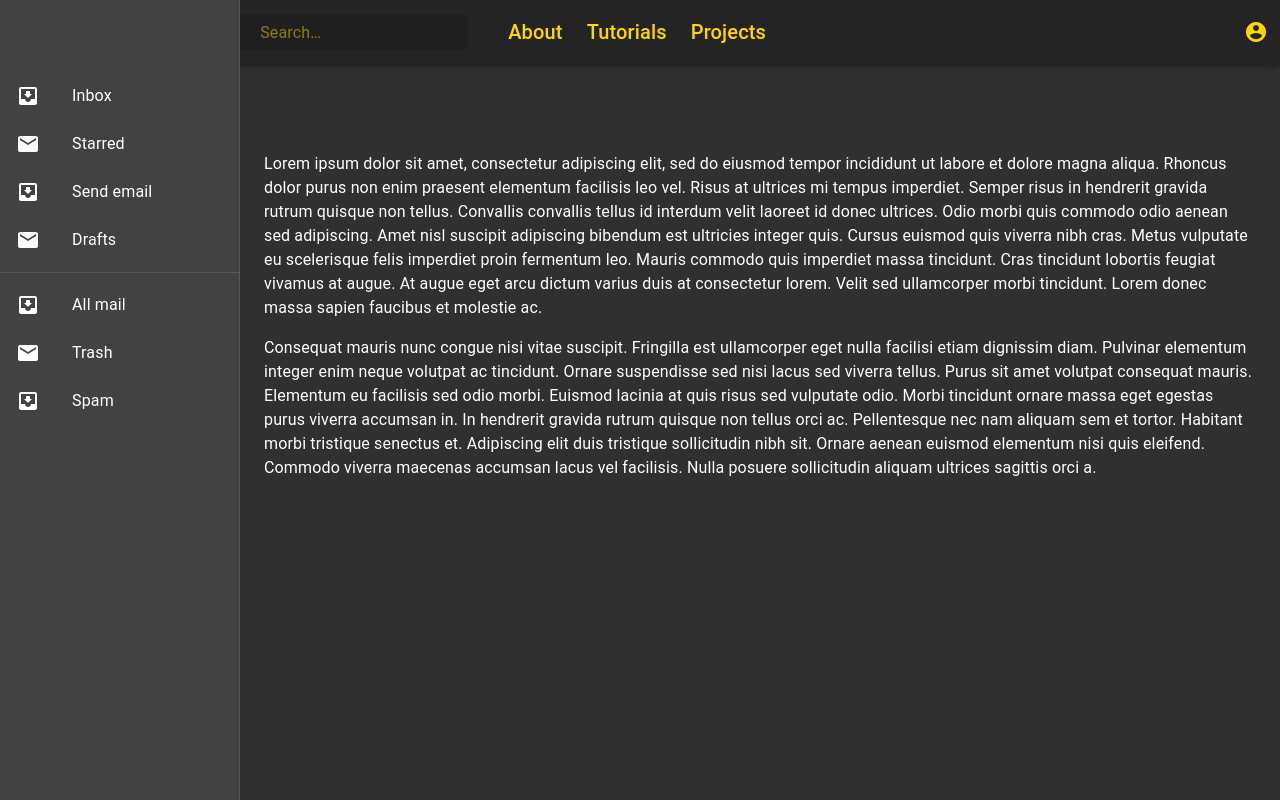
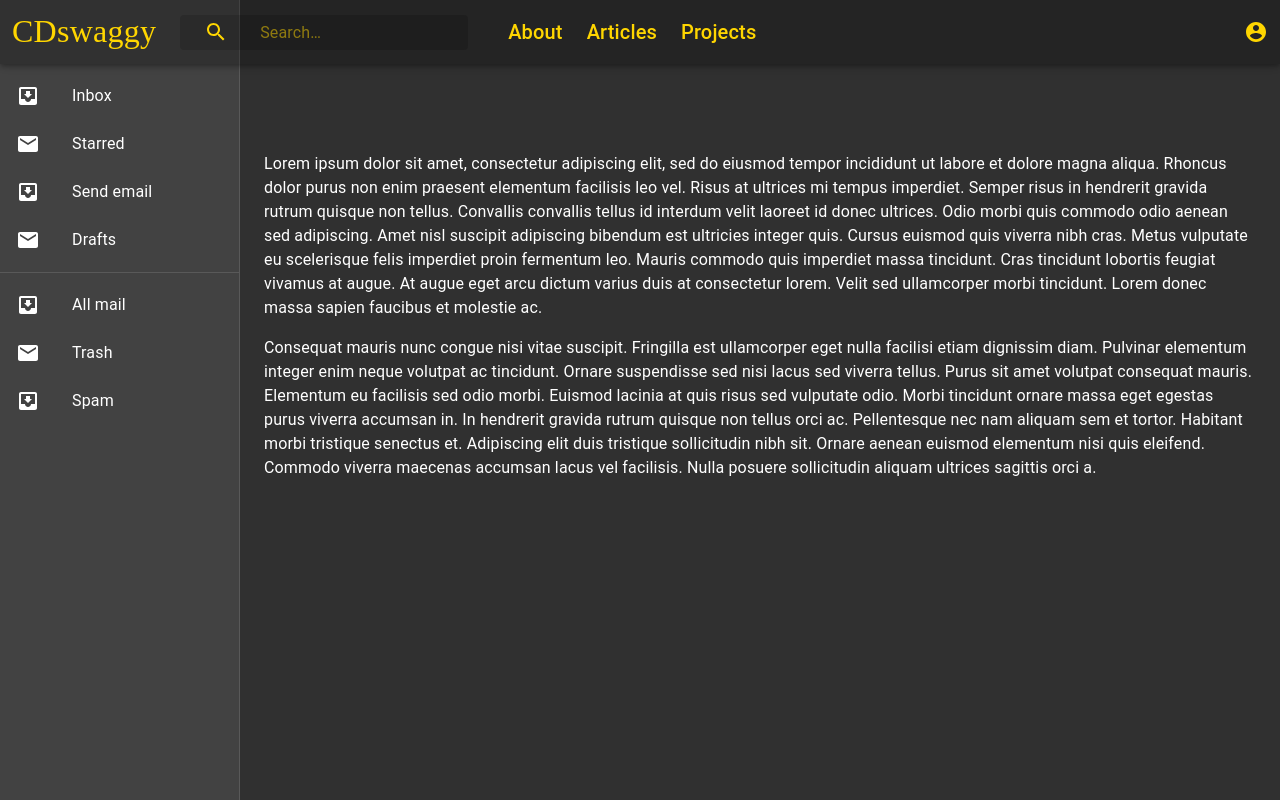
Before and after one commit to cadelaney3/DelaneySite, a React (Create React App) app in the folder client/: page /articles in a window 1280 px wide. Built offline with nearby package versions, Linux system fonts and the light colour scheme; no server answers; what webfontloader would draw is missing.

Commit message:
link to articles and css styling

```diff
--- a/client/src/components/Header/Header.jsx
+++ b/client/src/components/Header/Header.jsx
@@ -21,6 +21,7 @@ import { makeStyles } from '@material-ui/core/styles';
 const useStyles = makeStyles(theme => ({
   root: {
     width: '100%',
+    display: 'flex'
   },
   grow: {
     flexGrow: 1,
@@ -101,6 +102,7 @@ const useStyles = makeStyles(theme => ({
       easing: theme.transitions.easing.sharp,
       duration: theme.transitions.duration.leavingScreen,
     }),
+    zIndex: theme.zIndex.drawer + 1,
     color: "#ffd600",
     background: fade(theme.palette.common.black, 0.25),
   },
@@ -186,7 +188,7 @@ export default withRouter(function Header(props) {
   );
 
   return (
-    <div>
+    <div className={classes.root}>
       <CssBaseline />
       <AppBar
         position="static"
@@ -213,9 +215,9 @@ export default withRouter(function Header(props) {
             About
           </Typography>
           </NavLink>
-          <NavLink to="/" activeClassName={classes.link}>
+          <NavLink to="/articles" activeClassName={classes.link}>
           <Typography className={classes.pageLink} variant="h6" noWrap>
-            Tutorials
+            Articles
           </Typography>
           </NavLink>
           <NavLink to="/" activeClassName={classes.link}>
```
